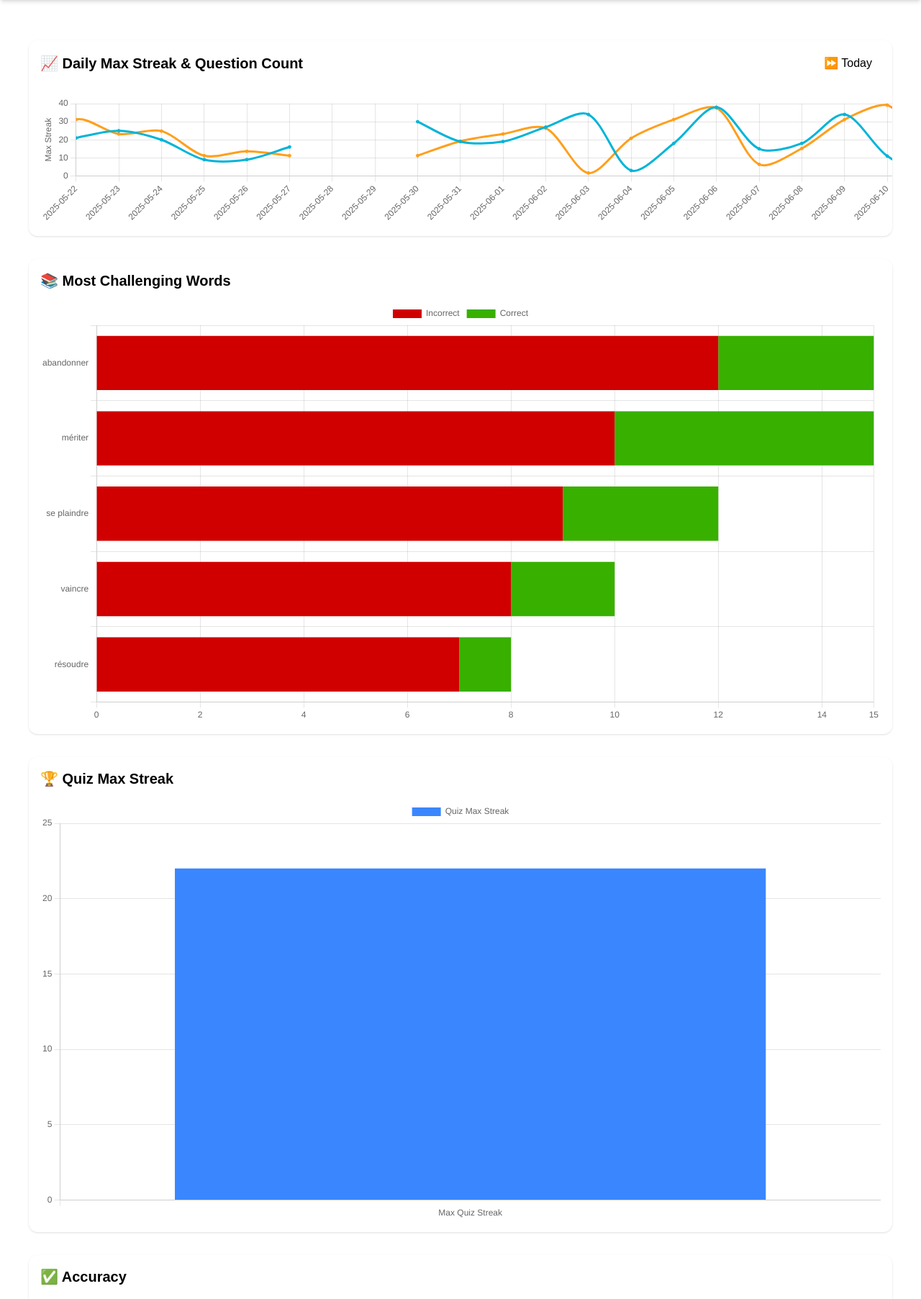
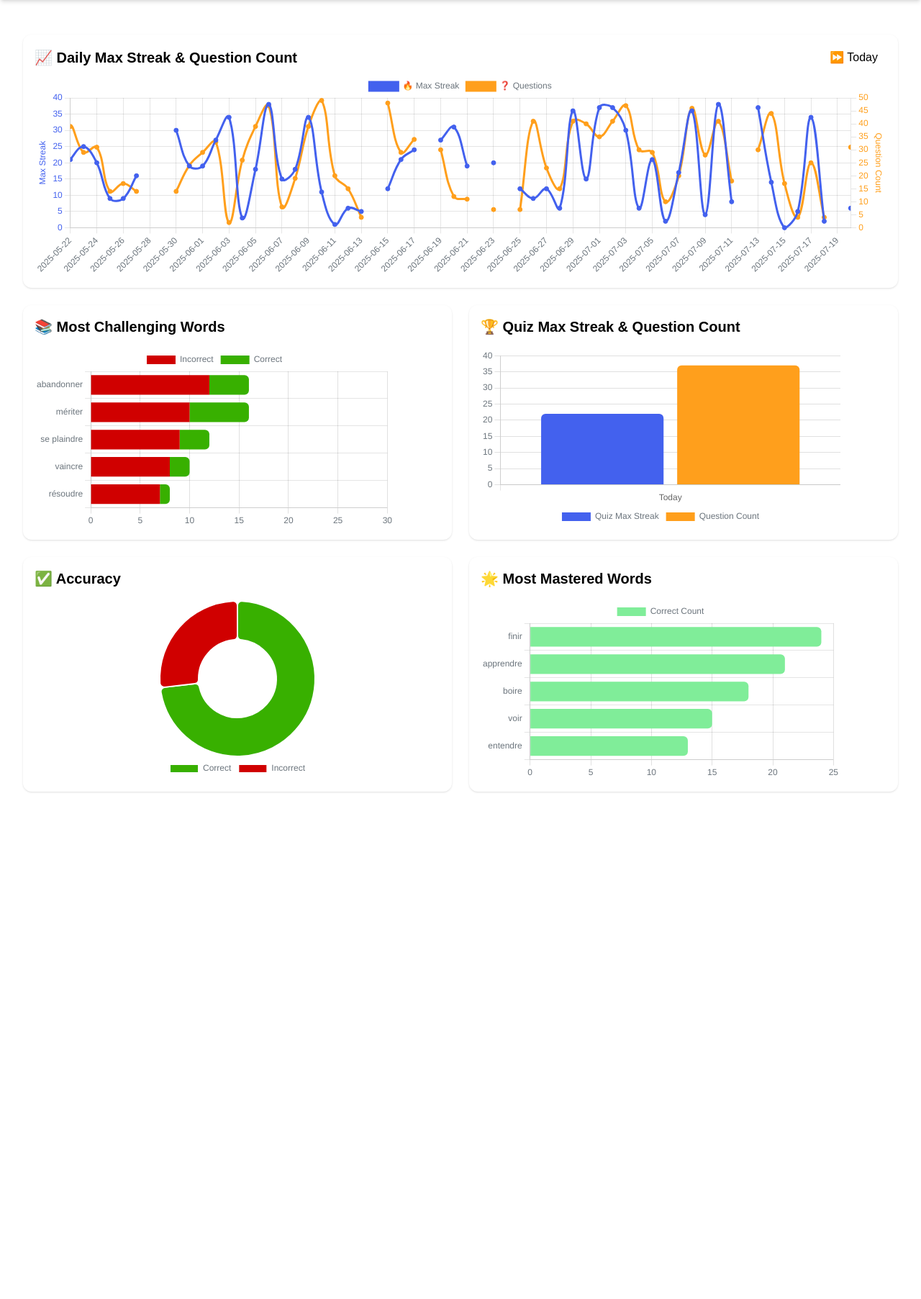
Before and after one commit to yunuscancengiz/WordQuizApp, a Python web app: template templates/mock_dashboard.html in a window 1280 px wide. Shown: the part 72-1877 px from the top of the page at 72% size. After the commit the page ends 1173 px from the top, so only its background shows below. Run offline with Jinja, Linux system fonts and the light colour scheme; the template is opened without the code that fills it, so the values that code supplies are empty; some libraries are stand-ins or nearby versions.

Commit message:
mock dashboard finalized. Dashboard will be updated with real data from db

```diff
--- a/routers/auth.py
+++ b/routers/auth.py
@@ -17,7 +17,7 @@
 @router.get('/login-page', name="login-page")
 def render_login_page(request: Request, db: db_dependency):
     default_theme = db.query(Themes).filter(Themes.is_default == True).first()
-    return templates.TemplateResponse('login.html', {'request': request, 'theme': default_theme})
+    return templates.TemplateResponse('mock_dashboard.html', {'request': request, 'theme': default_theme})
 
 
 @router.get('/register-page', name="register-page")
--- a/templates/mock_dashboard.html
+++ b/templates/mock_dashboard.html
@@ -3,40 +3,67 @@
 {% block content %}
 
 <!-- Mock Dashboard with Multiple Charts -->
-<div class="grid grid-cols-1 gap-8 p-6">
+<div class="grid lg:grid-cols-2 gap-6 p-4">
 
-  <!-- Max Streak & Question Count Line Chart -->
-  <div class="bg-lightcolor dark:bg-darkcolor rounded-xl p-4 shadow overflow-x-auto">
+  <!-- Max Streak & Question Count -->
+  <div class="col-span-2 bg-lightcolor dark:bg-darkcolor rounded-xl p-4 shadow overflow-x-auto">
     <div class="flex items-center justify-between mb-2">
       <h2 class="text-xl font-semibold">📈 Daily Max Streak & Question Count</h2>
       <button onclick="scrollToToday()" class="bg-midcolor text-lightcolor px-3 py-1 rounded hover:bg-lightcolor hover:text-darkcolor transition">⏩ Today</button>
     </div>
-    <div style="width: 3600px; min-width: 100%;">
-      <canvas id="streakChart" height="200"></canvas>
+    <div style="width: 100%; min-width: 100%; height: 280px;">
+      <canvas id="streakChart"></canvas>
     </div>
   </div>
 
-  <!-- Most Incorrect Words (Stacked Bar) -->
+  <!-- Most Incorrect Words -->
   <div class="bg-lightcolor dark:bg-darkcolor rounded-xl p-4 shadow">
     <h2 class="text-xl font-semibold mb-4">📚 Most Challenging Words</h2>
-    <canvas id="hardestWordsChart"></canvas>
+    <div style="height: 250px;">
+      <canvas id="hardestWordsChart"></canvas>
+    </div>
   </div>
 
   <!-- Quiz Max Streak -->
   <div class="bg-lightcolor dark:bg-darkcolor rounded-xl p-4 shadow">
-    <h2 class="text-xl font-semibold mb-4">🏆 Quiz Max Streak</h2>
-    <canvas id="quizChart"></canvas>
+    <h2 class="text-xl font-semibold mb-4">🏆 Quiz Max Streak & Question Count</h2>
+    <div style="height: 250px;">
+      <canvas id="quizChart"></canvas>
+    </div>
   </div>
 
-  <!-- Correct vs Incorrect -->
+  <!-- Accuracy -->
   <div class="bg-lightcolor dark:bg-darkcolor rounded-xl p-4 shadow">
     <h2 class="text-xl font-semibold mb-4">✅ Accuracy</h2>
-    <canvas id="accuracyChart"></canvas>
+    <div class="flex justify-center" style="height: 250px;">
+      <canvas id="accuracyChart"></canvas>
+    </div>
+  </div>
+
+  <!-- Most Correct Words -->
+  <div class="bg-lightcolor dark:bg-darkcolor rounded-xl p-4 shadow">
+    <h2 class="text-xl font-semibold mb-4">🌟 Most Mastered Words</h2>
+    <div style="height: 250px;">
+      <canvas id="mostCorrectWordsChart"></canvas>
+    </div>
   </div>
 
 </div>
 
 <script>
+  const COLORS = {
+    primary: '#4361ee',
+    secondary: '#f72585',
+    highlight: '#4cc9f0',
+    warning: '#ff9f1c',
+    success: '#80ed99',
+    danger: '#ef233c',
+    lightGray: '#e0e0e0',
+    darkGray: '#6c757d',
+    vibrantGreen: '#38b000',
+    vibrantRed: '#d00000'
+  };
+
   const today = new Date();
   const labels = [];
   const maxStreaks = [];
@@ -59,25 +86,25 @@
       labels: labels,
       datasets: [
         {
-          label: 'Max Streak',
+          label: '🔥 Max Streak',
           data: maxStreaks,
-          borderColor: '#00b4d8',
-          backgroundColor: '#00b4d8',
-          tension: 0.3,
-          spanGaps: false,
-          pointRadius: 2,
-          pointHoverRadius: 6,
+          borderColor: COLORS.primary,
+          backgroundColor: COLORS.primary,
+          tension: 0.4,
+          fill: false,
+          pointRadius: 3,
+          pointHoverRadius: 7,
           yAxisID: 'y'
         },
         {
-          label: 'Question Count',
+          label: '❓ Questions',
           data: questionCounts,
-          borderColor: '#ff9f1c',
-          backgroundColor: '#ff9f1c',
-          tension: 0.3,
-          spanGaps: false,
-          pointRadius: 2,
-          pointHoverRadius: 6,
+          borderColor: COLORS.warning,
+          backgroundColor: COLORS.warning,
+          tension: 0.4,
+          fill: false,
+          pointRadius: 3,
+          pointHoverRadius: 7,
           yAxisID: 'y1'
         }
       ]
@@ -85,40 +112,35 @@
     options: {
       responsive: true,
       maintainAspectRatio: false,
+      interaction: {
+        mode: 'index',
+        intersect: false
+      },
       scales: {
         x: {
-          ticks: {
-            maxRotation: 90,
-            minRotation: 45
-          },
+          ticks: { color: COLORS.darkGray, maxRotation: 45, minRotation: 45 },
+          // grid: { color: COLORS.lightGray },
           min: labels.length - 60,
           max: labels.length - 1
         },
         y: {
           beginAtZero: true,
-          title: {
-            display: true,
-            text: 'Max Streak'
-          },
+          ticks: { color: COLORS.primary },
+          // grid: { color: COLORS.lightGray },
+          title: { display: true, text: 'Max Streak', color: COLORS.primary },
           position: 'left'
         },
         y1: {
           beginAtZero: true,
-          title: {
-            display: true,
-            text: 'Question Count'
-          },
-          position: 'right',
-          grid: { drawOnChartArea: false }
+          ticks: { color: COLORS.warning },
+          grid: { drawOnChartArea: false },
+          title: { display: true, text: 'Question Count', color: COLORS.warning },
+          position: 'right'
         }
       },
       plugins: {
-        tooltip: {
-          callbacks: {
-            title: context => `Date: ${context[0].label}`,
-            label: context => `${context.dataset.label}: ${context.raw ?? 'No activity'}`
-          }
-        }
+        tooltip: { backgroundColor: '#222', titleColor: '#fff', bodyColor: '#fff' },
+        legend: { labels: { color: COLORS.darkGray } }
       }
     }
   });
@@ -128,67 +150,96 @@
     container.scrollLeft = container.scrollWidth;
   }
 
-  const accuracyChart = new Chart(document.getElementById('accuracyChart'), {
+  new Chart(document.getElementById('accuracyChart'), {
     type: 'doughnut',
     data: {
       labels: ['Correct', 'Incorrect'],
       datasets: [{
         label: 'Answer Accuracy',
         data: [128, 47],
-        backgroundColor: ['#38b000', '#d00000']
+        backgroundColor: [COLORS.vibrantGreen, COLORS.vibrantRed],
+        borderRadius: 6
       }]
     },
-    options: { responsive: true }
+    options: {
+      responsive: true,
+      plugins: {
+        tooltip: { backgroundColor: '#222', titleColor: '#fff', bodyColor: '#fff' },
+        legend: { labels: { color: COLORS.darkGray }, position: 'bottom' }
+      }
+    }
   });
 
-  const quizChart = new Chart(document.getElementById('quizChart'), {
+  new Chart(document.getElementById('quizChart'), {
     type: 'bar',
     data: {
-      labels: ['Max Quiz Streak'],
-      datasets: [{
-        label: 'Quiz Max Streak',
-        data: [22],
-        backgroundColor: '#3A86FF'
-      }]
+      labels: ['Today'],
+      datasets: [
+        { label: 'Quiz Max Streak', data: [22], backgroundColor: COLORS.primary, borderRadius: 6 },
+        { label: 'Question Count', data: [37], backgroundColor: COLORS.warning, borderRadius: 6 }
+      ]
     },
-    options: { responsive: true }
+    options: {
+      responsive: true,
+      plugins: {
+        tooltip: { callbacks: { label: ctx => `${ctx.dataset.label}: ${ctx.raw}` }, backgroundColor: '#222', titleColor: '#fff', bodyColor: '#fff' },
+        legend: { position: 'bottom', labels: { color: COLORS.darkGray } }
+      },
+      scales: { y: { beginAtZero: true, ticks: { stepSize: 5, color: COLORS.darkGray }, grid: { color: COLORS.lightGray } } }
+    }
   });
 
-  const hardestWordsChart = new Chart(document.getElementById('hardestWordsChart'), {
+  new Chart(document.getElementById('hardestWordsChart'), {
     type: 'bar',
     data: {
       labels: ['abandonner', 'mériter', 'se plaindre', 'vaincre', 'résoudre'],
       datasets: [
-        {
-          label: 'Incorrect',
-          data: [12, 10, 9, 8, 7],
-          backgroundColor: '#d00000'
-        },
-        {
-          label: 'Correct',
-          data: [4, 6, 3, 2, 1],
-          backgroundColor: '#38b000'
-        }
+        { label: 'Incorrect', data: [12, 10, 9, 8, 7], backgroundColor: COLORS.vibrantRed, borderRadius: 6 },
+        { label: 'Correct', data: [4, 6, 3, 2, 1], backgroundColor: COLORS.vibrantGreen, borderRadius: 6 }
       ]
     },
     options: {
       responsive: true,
       indexAxis: 'y',
       scales: {
-        x: {
-          stacked: true,
-          max: 15
-        },
-        y: {
-          stacked: true
-        }
+        x: { stacked: true, max: 30, grid: { color: COLORS.lightGray }, ticks: { color: COLORS.darkGray } },
+        y: { stacked: true, ticks: { color: COLORS.darkGray } }
       },
       plugins: {
         tooltip: {
           callbacks: {
-            label: context => `${context.dataset.label}: ${context.raw}${context.raw >= 15 ? ' (capped)' : ''}`
-          }
-        }
+            label: ctx => `${ctx.dataset.label}: ${ctx.raw}${ctx.raw >= 15 ? ' (capped)' : ''}`
+          },
+          backgroundColor: '#222',
+          titleColor: '#fff',
+          bodyColor: '#fff'
+        },
+        legend: { labels: { color: COLORS.darkGray } }
+      }
+    }
+  });
+
+  new Chart(document.getElementById('mostCorrectWordsChart'), {
+    type: 'bar',
+    data: {
+      labels: ['finir', 'apprendre', 'boire', 'voir', 'entendre'],
+      datasets: [{
+        label: 'Correct Count',
+        data: [24, 21, 18, 15, 13],
+        backgroundColor: COLORS.success,
+        borderRadius: 6
+      }]
+    },
+    options: {
+      responsive: true,
+      indexAxis: 'y',
+      scales: {
+        x: { beginAtZero: true, grid: { color: COLORS.lightGray }, ticks: { color: COLORS.darkGray } },
+        y: { ticks: { color: COLORS.darkGray } }
+      },
+      plugins: {
+        tooltip: { backgroundColor: '#222', titleColor: '#fff', bodyColor: '#fff' },
+        legend: { labels: { color: COLORS.darkGray } }
       }
     }
   });
```
